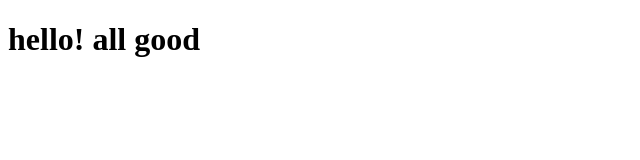
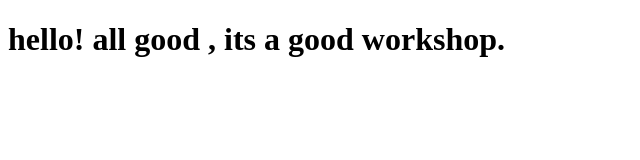
Before and after one commit to abbhardwaj01/abportfolio, a plain HTML site: page index.html in a window 1280 px wide. Shown: the whole page, without its empty margins (0-640 px from the left). Drawn offline with Linux system fonts and the light colour scheme.

Commit message:
mysecondcommit

```diff
--- a/index.html
+++ b/index.html
@@ -5,7 +5,7 @@
     <title> good </title>
   </head>
   <body>
-    <h1>  hello! all good </h1>
+    <h1>  hello! all good , its a good workshop.</h1>
 
   </body>
 </html>
```
